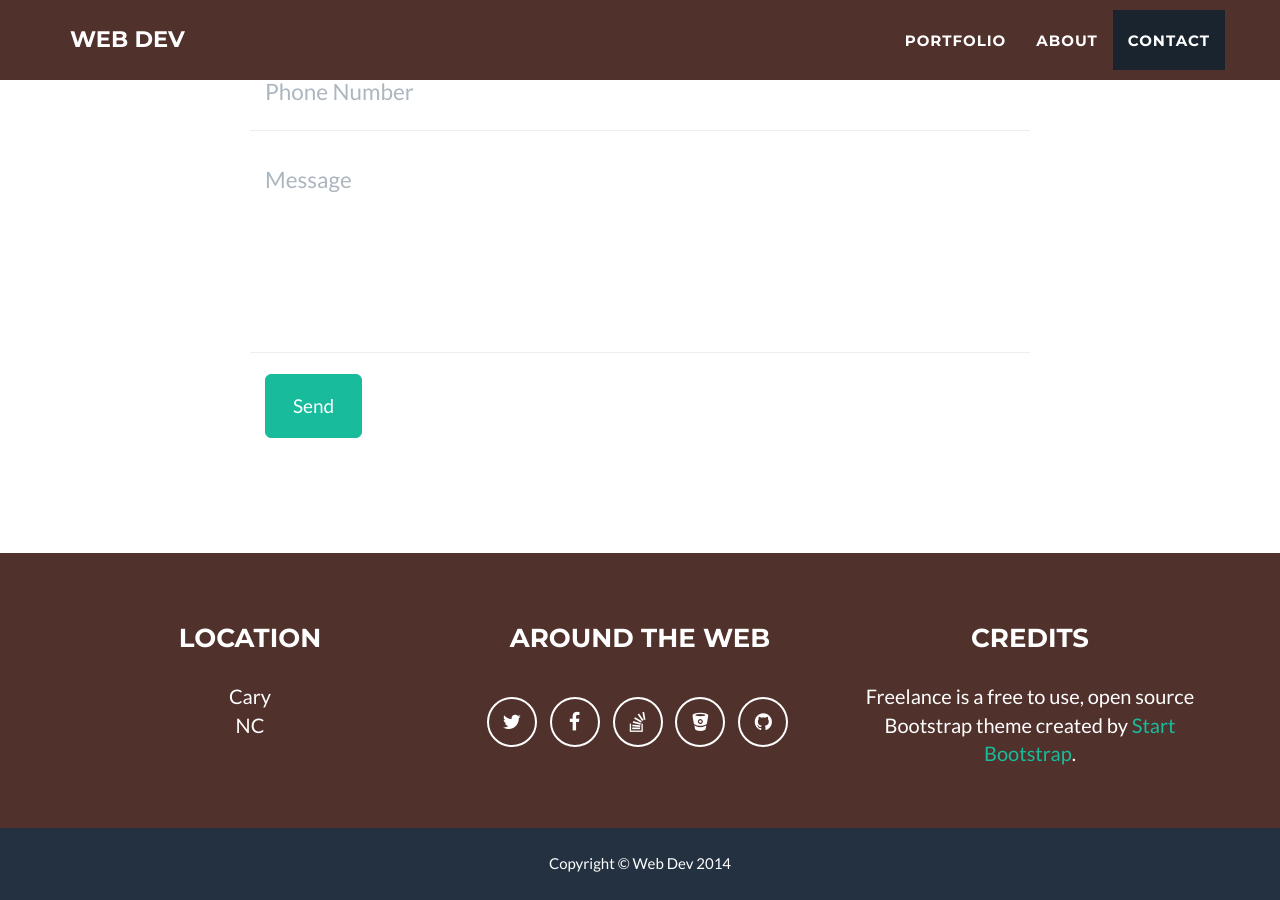
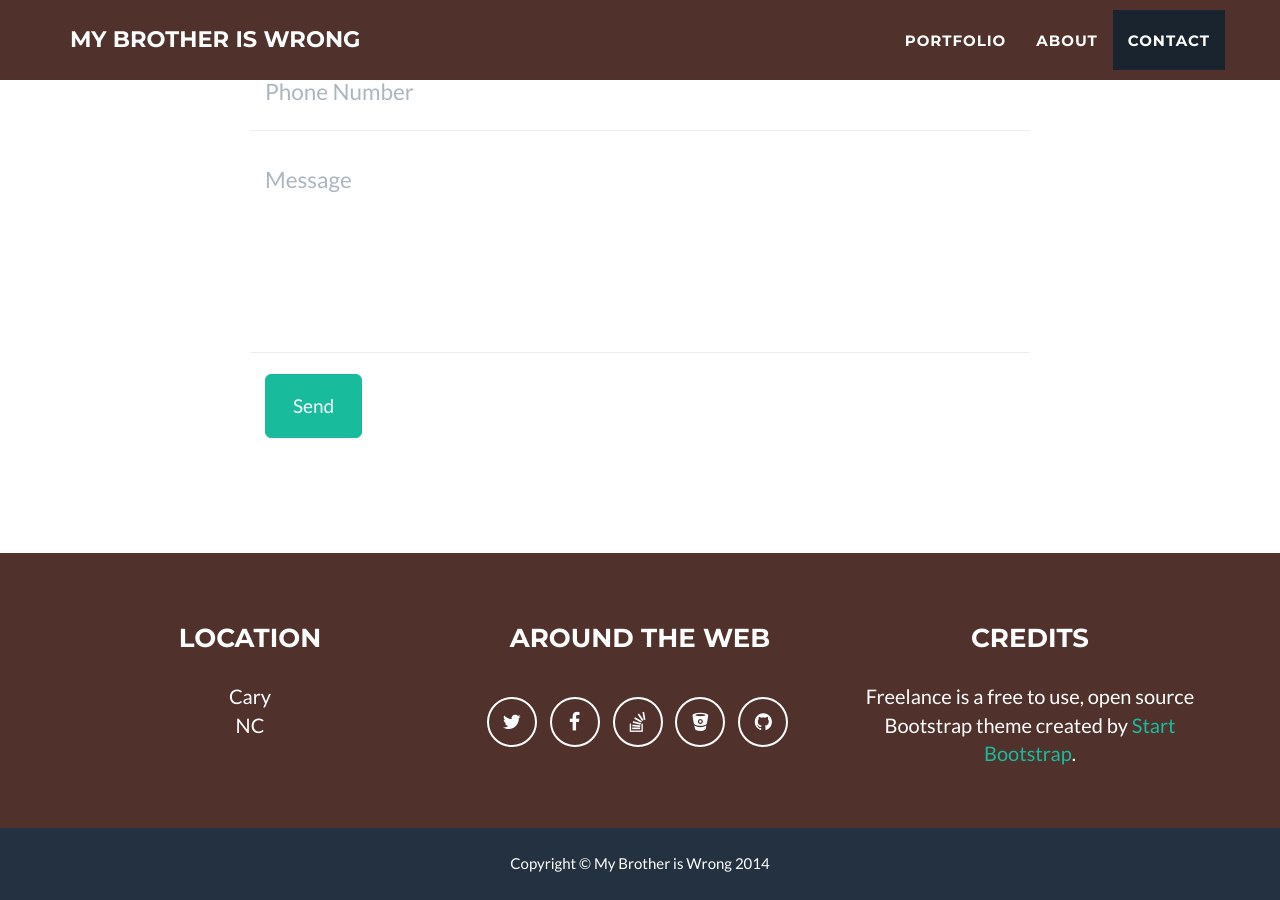
Before and after one commit to mpron/mybrotheriswrong, a Jekyll site: the page built from index.html, in a window 1280 px wide and 900 px high, scrolled down 2605 px. Built offline with Jekyll 4.4.1, drawn with Linux system fonts in a browser that asks for light colours; some of the changed text lies outside the part shown.

Commit message:
added baseurl to config yaml

```diff
--- a/_config.yml
+++ b/_config.yml
@@ -1,7 +1,8 @@
 # Site settings
-title: Web Dev
+title: My Brother is Wrong
 email: mpronschinske@gmail.com
 description: "My Pre-Season NFL Power Rankings and Predictions."
+baseurl: /mybrotheriswrong
 
 # Color settings (hex-codes without the leading hash-tag)
 color:
```
